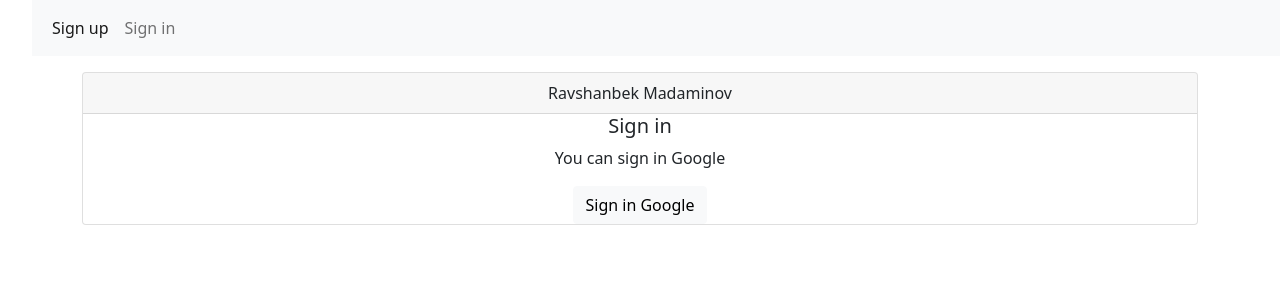
After one commit to TheRavshanDev/AdminKit, a Django app: page /account/google/login/ in a window 1280 px wide. The commit adds this page. Shown: the top 300 px of the page. Run offline with Django 3.2, Linux system fonts and the light colour scheme; some libraries are stand-ins or nearby versions.

Commit message:
Added new features

```diff
--- a/base/admin.py
+++ b/base/admin.py
@@ -1,6 +1,10 @@
 from django.contrib import admin
 from .models import *
+from embed_video.admin import AdminVideoMixin
 
+class TutorialMediaAdmin(AdminVideoMixin, admin.ModelAdmin):
+    pass
+
+admin.site.register(TutorialMedia, TutorialMediaAdmin)
 admin.site.register(Tutorial)
-admin.site.register(TutorialMedia)
 admin.site.register(EnrolledTutorial)
--- a/base/models.py
+++ b/base/models.py
@@ -1,5 +1,6 @@
 from django.db import models
 from user.models import MainUser
+from embed_video.fields import EmbedVideoField
 
 class Tutorial(models.Model):
     user = models.ForeignKey(MainUser, on_delete=models.SET_NULL, null=True)
@@ -16,8 +17,8 @@
         verbose_name_plural = 'More Tutorials'
 
 class TutorialMedia(models.Model):
-    tutorial = models.ForeignKey(Tutorial, on_delete=models.CASCADE)
-    tutorial_videos = models.FileField(upload_to='tutorial-videos')
+    tutorial = models.ForeignKey(Tutorial, on_delete=models.CASCADE, related_name='tutorial_id')
+    tutorial_videos = EmbedVideoField()
     video_name = models.CharField(max_length=300)
     video_description = models.TextField()
 
--- a/config/urls.py
+++ b/config/urls.py
@@ -23,4 +23,5 @@
     path('manage/panels/admin/',admin.site.urls),
     path('',include('base.urls')),
     path('accounts/',include('user.urls')),
+    path('account/',include('allauth.urls')),
 ] + static(settings.MEDIA_URL, document_root=settings.MEDIA_ROOT)
--- a/templates/course-media-files.html
+++ b/templates/course-media-files.html
@@ -1,6 +1,7 @@
 {% load static %}
 <!DOCTYPE html>
 <html lang="en">
+	{% load embed_video_tags %}
 
 <head>
 	<meta charset="utf-8">
@@ -253,13 +254,13 @@
 						</div>
 					</div>
 				</div>
-				{% for src in tutorial_media %}
+				{% for src in enrolled_tutorial.tutorial_id %}
                     <div class="container-fluid p-0">
                         <div class="row">
                             <div class="col-12 col-md-6">
                                 <div class="card">
                                     <video controls>
-                                        <source src="{{ src.tutorial_media.url }}" type="video/mp4"></source>
+                                        <source src="{% video src.tutorial_videos %}" type="video/mp4"></source>
                                     </video>
                                     <div class="card-header">
                                         <h5 class="card-title mb-0">{{ src.video_name }}</h5>
--- a/templates/pages-sign-in.html
+++ b/templates/pages-sign-in.html
@@ -62,6 +62,10 @@
               Remember me next time
             </span>
           </label>
+					<div class="mb-3">
+						<h4>
+			<a href="{% url 'google_login' %}">with Google</a>
+			</h4>
 										</div>
 										<div class="text-center mt-3">
 											<button type="submit" class="btn btn-lg btn-primary">Sign in</button>
--- /dev/null
+++ b/templates/socialaccount/base.html
@@ -0,0 +1,71 @@
+<!DOCTYPE html>
+<html>
+  <head>
+    <link href="https://cdn.jsdelivr.net/npm/bootstrap@5.1.3/dist/css/bootstrap.min.css" rel="stylesheet" integrity="sha384-1BmE4kWBq78iYhFldvKuhfTAU6auU8tT94WrHftjDbrCEXSU1oBoqyl2QvZ6jIW3" crossorigin="anonymous">
+    <script src="https://cdn.jsdelivr.net/npm/bootstrap@5.1.3/dist/js/bootstrap.bundle.min.js" integrity="sha384-ka7Sk0Gln4gmtz2MlQnikT1wXgYsOg+OMhuP+IlRH9sENBO0LRn5q+8nbTov4+1p" crossorigin="anonymous"></script>
+    <script src="https://cdn.jsdelivr.net/npm/@popperjs/core@2.10.2/dist/umd/popper.min.js" integrity="sha384-7+zCNj/IqJ95wo16oMtfsKbZ9ccEh31eOz1HGyDuCQ6wgnyJNSYdrPa03rtR1zdB" crossorigin="anonymous"></script>
+    <script src="https://cdn.jsdelivr.net/npm/bootstrap@5.1.3/dist/js/bootstrap.min.js" integrity="sha384-QJHtvGhmr9XOIpI6YVutG+2QOK9T+ZnN4kzFN1RtK3zEFEIsxhlmWl5/YESvpZ13" crossorigin="anonymous"></script>
+    <title>{% block head_title %}{% endblock %}</title>
+    {% block extra_head %}
+    {% endblock %}
+  </head>
+  <body>
+    {% block body %}
+
+    {% if messages %}
+    <div>
+      <strong>Messages:</strong>
+      <ul>
+        {% for message in messages %}
+        <li>{{message}}</li>
+        {% endfor %}
+      </ul>
+    </div>
+    {% endif %}
+
+    <div>
+      <ul>
+        {% if user.is_authenticated %}
+        <nav class="navbar navbar-expand-lg navbar-light bg-light">
+          <div class="container-fluid">
+            <button class="navbar-toggler" type="button" data-bs-toggle="collapse" data-bs-target="#navbarSupportedContent" aria-controls="navbarSupportedContent" aria-expanded="false" aria-label="Toggle navigation">
+              <span class="navbar-toggler-icon"></span>
+            </button>
+            <div class="collapse navbar-collapse" id="navbarSupportedContent">
+              <ul class="navbar-nav me-auto mb-2 mb-lg-0">
+                <li class="nav-item">
+                  <a class="nav-link active" aria-current="page" href="{% url 'account_email' %}">Change E-mail</a>
+                </li>
+                <li class="nav-item">
+                  <a class="nav-link" href="{% url 'account_logout' %}">Logout</a>
+                </li>
+            </div>
+          </div>
+        </nav>
+        {% else %}
+          <nav class="navbar navbar-expand-lg navbar-light bg-light">
+            <div class="container-fluid">
+              <button class="navbar-toggler" type="button" data-bs-toggle="collapse" data-bs-target="#navbarSupportedContent" aria-controls="navbarSupportedContent" aria-expanded="false" aria-label="Toggle navigation">
+                <span class="navbar-toggler-icon"></span>
+              </button>
+              <div class="collapse navbar-collapse" id="navbarSupportedContent">
+                <ul class="navbar-nav me-auto mb-2 mb-lg-0">
+                  <li class="nav-item">
+                    <a class="nav-link active" aria-current="page" href="{% url 'account_signup' %}">Sign up</a>
+                  </li>
+                  <li class="nav-item">
+                    <a class="nav-link" href="{% url 'account_login' %}">Sign in</a>
+                  </li>
+              </div>
+            </div>
+          </nav>
+        {% endif %}
+      </ul>
+    </div>
+    {% block content %}
+    {% endblock %}
+    {% endblock %}
+    {% block extra_body %}
+    {% endblock %}
+  </body>
+</html>
--- /dev/null
+++ b/templates/socialaccount/login.html
@@ -0,0 +1,29 @@
+{% extends "socialaccount/base.html" %}
+{% load i18n %}
+
+{% block content %}
+<div class="container">
+  <div class="row">
+    <div class="col">
+      <div class="card text-center">
+        <div class="card-header">
+          Ravshanbek Madaminov
+        </div>
+        {% if proccess == "connect" %}
+          <div class="card-body">
+            <h5 class="card-title">{% trans "You have already loggined" %}</h5>
+            <p class="card-text">{% blocktrans with provider.name as provider %} Connect {{ provider }}{% endblocktrans %}</p>
+        {% else %}
+            <h5 class="card-title">{% blocktrans %}Sign in{% endblocktrans %}</h5>
+            <p class="card-text">{% blocktrans with provider.name as provider %}You can sign in {{ provider }}{% endblocktrans %}</p>
+            <form method="post">
+              {% csrf_token %}
+              <button class="btn btn-light">{% trans "Sign in Google" %}</button>
+            </form>
+          </div>
+        {% endif %}
+      </div>
+    </div>
+  </div>
+</div>
+{% endblock %}
--- a/user/models.py
+++ b/user/models.py
@@ -30,7 +30,7 @@
         verbose_name_plural = "Yo'nalishlar"
 
 class Skill(models.Model):
-    user = models.ForeignKey(MainUser, on_delete=models.CASCADE)
+    user = models.ForeignKey(MainUser, on_delete=models.CASCADE, blank=True, null=True)
     yonalish = models.ForeignKey(IT, on_delete=models.SET_NULL, null=True, blank=True)
     skills = models.CharField(max_length=400, null=True, blank=True)
 
```
Also changed, not shown: base/views.py (+4 -6 lines), config/settings.py (+39 -2 lines), base/migrations/0007_alter_tutorialmedia_tutorial_videos.py (added), base/migrations/0008_alter_tutorialmedia_tutorial.py (added), db.sqlite3, user/migrations/0010_alter_skill_user.py (added).
